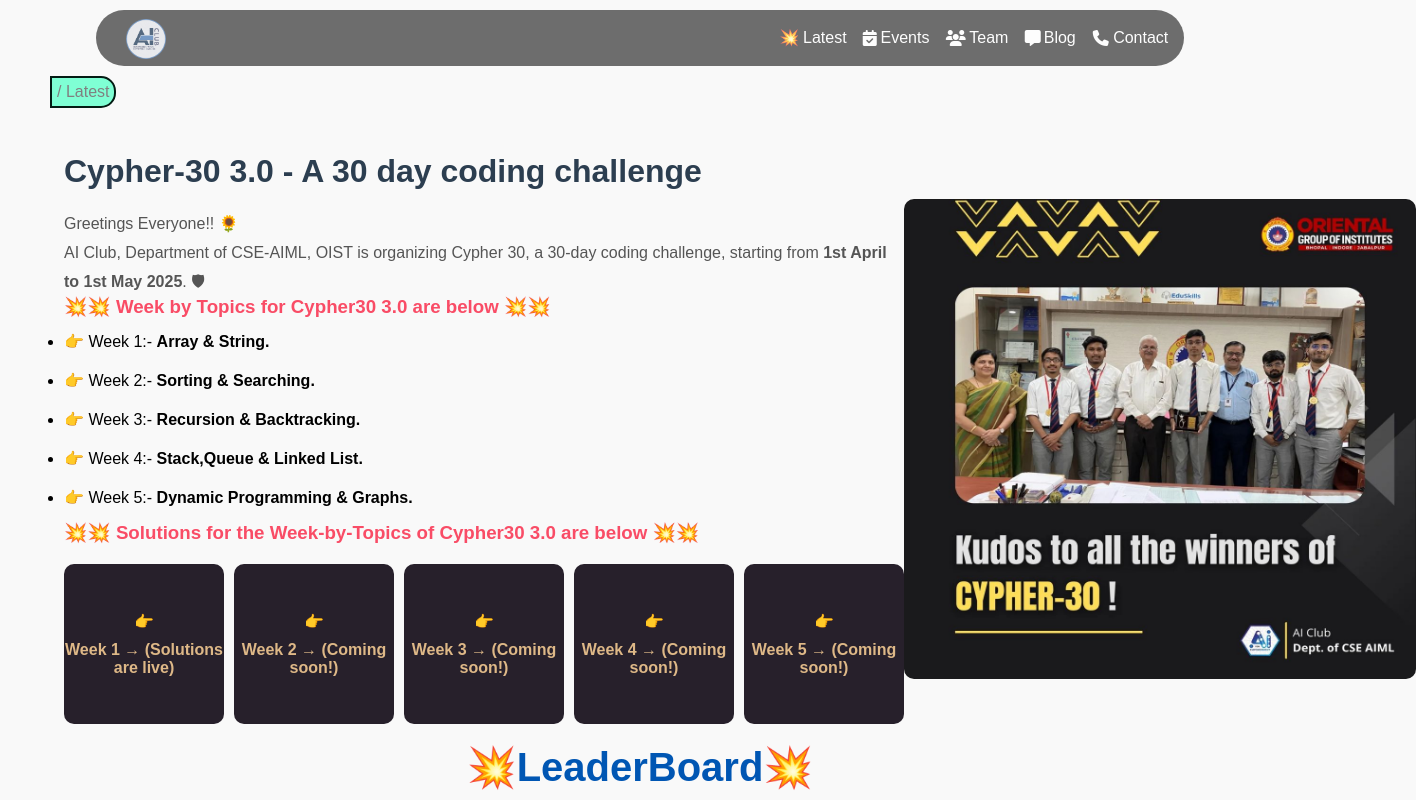
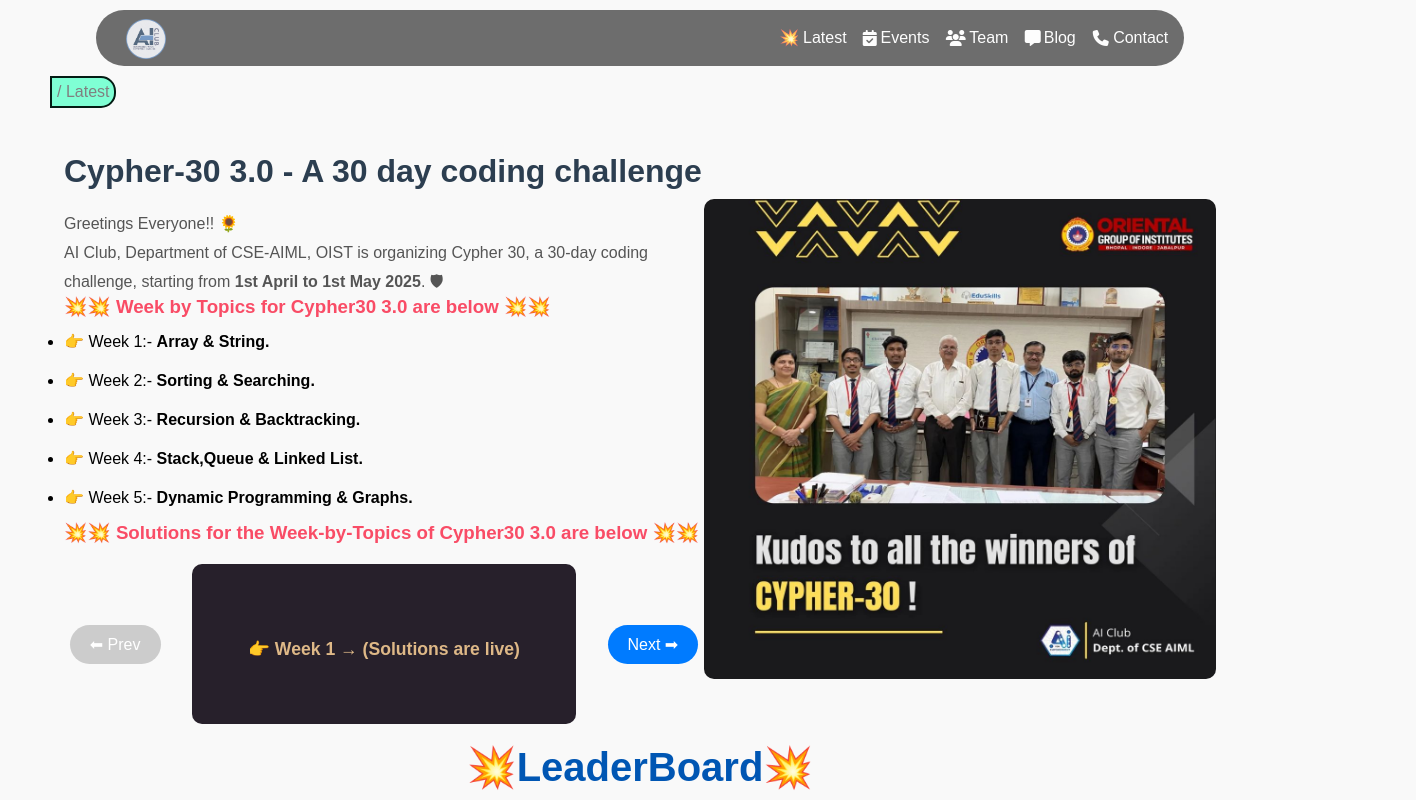
Before and after one commit to Deshbandhu01/ai-club-oist, a React (Vite) app: page /latest in a window 1280 px wide. Shown: the top 800 px of the page, 1416 px wide, since content can reach past the window. Built offline with nearby package versions, Linux system fonts and the light colour scheme.

Commit message:
first commit

```diff
--- a/src/pages/Cypher30_3.0/Cypher30_3.css
+++ b/src/pages/Cypher30_3.0/Cypher30_3.css
@@ -1,3 +1,4 @@
+/* Global Styles */
 body {
   font-family: 'Segoe UI', sans-serif;
   background-color: #f9f9f9;
@@ -6,36 +7,36 @@
   color: #333;
 }
 
-.container_cyp{
-  width:100vw;
-  margin-top:30px;
-  margin-left:5%;
+.container_cyp {
+  width: 100vw;
+  margin-top: 30px;
+  margin-left: 5%;
   display: flex;
-  padding-right:10%;
+  padding-right: 10%;
 }
 
-.cont_cypher{
+.cont_cypher {
   display: flex;
-
 }
 
-.link_name{
-  margin-bottom: 15px;;
+.link_name {
+  margin-bottom: 15px;
 }
 
-  .cy_content{
-    width:85% ;
+.cy_content {
+  width: 85%;
   display: flex;
   flex-direction: column;
-
 }
 
-.cy_content li{
-  color:black
+.cy_content li {
+  color: black;
 }
 
 h1 {
   color: #2c3e50;
+  font-size: 2em;
+  margin-bottom: 20px;
 }
 
 p, li {
@@ -54,7 +55,7 @@
 
 .register-btn {
   display: inline-block;
-    width:auto;
+  width: auto;
   margin-top: 20px;
   padding: 12px 24px;
   background-color: #007bff;
@@ -62,7 +63,6 @@
   border-radius: 8px;
   font-weight: bold;
   transition: background-color 0.3s;
-
 }
 
 .register-btn:hover {
@@ -75,101 +75,112 @@
   justify-content: center;
   text-align: center;
   align-items: center;
-    width:40vw;
-    padding:20px;
-    /* height:100vh; */
-    margin:auto;
+  width: 40vw;
+  padding: 20px;
+  margin: auto;
   border-radius: 12px;
+}
 
-  }
-  .image-section_cy img{
-    height:60vh;
-    width:40vw;
+.image-section_cy img {
+  height: 60vh;
+  width: 40vw;
   border-radius: 10px;
 }
 
-/* Responsive Design */
-@media (max-width: 900px) {
+/* Solution Section */
 
-
-  .container_cyp{
-    height:auto;
-    width:100vw;
-    margin:auto;
-    /* margin-top:15px */
-  }
-
-  .cont_cypher{
-    width:100vw;
-    height:auto;
-    display: flex;
-    flex-direction: column;
-    justify-content: center;
-    align-items: center;
-    margin: auto;
-  }
-
-  .image-section_cy{
-    margin-top: 10px;;
-    width:100vw;
-    height:auto;
-  }
-
-  .image-section_cy img{
-
-    /* height:auto; */
-    width:92vw;
-    margin:auto;
-    border-radius: 10px;
-  }
-
-
-  .Cypher30_1{
-    /* margin-top:10px; */
-    display: flex;
-    flex-direction: column;
-    width:96vw;
-  }
-}
-
-
-
-/* popups */
-
-.popup {
-  position: fixed;
-  top: 0;
-  left: 0;
-  width: 100%;
-  height: 100%;
-  background: rgba(0, 0, 0, 0.5);
+.solutions_box {
   display: flex;
   justify-content: center;
   align-items: center;
+  gap: 20px;
+  text-align: center;
+  margin-top: 20px;
+  flex-wrap: wrap;
+  width:50vw;
+
 }
 
-.popup-content {
-  background: white;
-  padding: 20px;
-  border-radius: 5px;
+.Solu_sec {
+  width: 30vw;
+  height: 20vh;
+  background-color: #27202B;
+  border-radius: 10px;
+  display: flex;
+  justify-content: center;
+  flex-direction: column;
+  align-items: center;
+  text-align: center;
+  color: red;
+  margin:auto;
+  /* margin-right: 10px;; */
+}
+
+.Solu_sec a {
+  color: burlywood;
+  font-weight: 700;
+  font-size: 1.1em;
+}
+
+/* Navigation Buttons */
+.nav-button {
+  background-color: #007BFF;
+  color: white;
+  border: none;
+  border-radius: 30px;
+  padding: 10px 20px;
+  font-size: 1em;
+  cursor: pointer;
+  transition: background 0.3s ease;
+  margin:auto;
+}
+
+.nav-button:disabled {
+  background-color: #ccc;
+  cursor: not-allowed;
+}
+
+.nav-button:hover:not(:disabled) {
+  background-color: #0056b3;
+}
+
+/* Leaderboard */
+.Leader_board {
+  margin-top: 20px;
+  display: flex;
+  flex-direction: column;
+  gap: 10px;
+}
+
+.Leader_board h2 {
+  font-size: 2.5rem;
+  color: #0056b3;
+}
+
+.Leader_board p {
   text-align: center;
 }
 
-button {
-  background-color: #007bff;
-  color: white;
-  border: none;
-  padding: 10px;
-  cursor: pointer;
-  border-radius: 5px;
+table {
+  width: 80%;
+  margin: 0 auto;
+  border-collapse: collapse;
 }
 
-button:hover {
-  background-color: #0056b3;
+th, td {
+  padding: 10px;
+  border: 1px solid #ddd;
 }
 
-/* popup */
+th {
+  background-color: #f4f4f4;
+}
 
+tr:nth-child(even) {
+  background-color: #f9f9f9;
+}
+
+/* Popup */
 .popup {
   position: fixed;
   top: 0;
@@ -204,110 +215,56 @@
   background-color: #0056b3;
 }
 
-/* Solution section */
+/* Responsive Design */
 
-.Solu_sec{
-  width:20vh;
-  height: 20vh;
-  background-color:#27202B;
-  border-radius:10px;
-  display: flex;
-  justify-content: center;
+@media (max-width: 900px) {
+  .container_cyp {
+    height: auto;
+    width: 100vw;
+    margin: auto;
     flex-direction: column;
-  align-items: center;
-  text-align: center;
-  margin: auto;
-  color:red;
-  margin-top:20px;
   }
 
-.Solu_sec a{
-  color:burlywood;
-  font-weight: 700;
+  .cont_cypher {
+    width: 100vw;
+    height: auto;
+    display: flex;
+    flex-direction: column;
+    justify-content: center;
+    align-items: center;
   }
 
-.solutions_box{
-  display:flex;
-  justify-content:center;
-  gap:10px;
-  align-items: center;
-  text-align: center;
-
+  .image-section_cy {
+    margin-top: 10px;
+    width: 100vw;
+    height: auto;
   }
 
-.Slog{
-  width:90vw;
-  display: flex;
-  justify-content: center;
-  align-items: center;
-  text-align: center;
-  margin:auto;
+  .image-section_cy img {
+    width: 92vw;
+    margin: auto;
   }
 
-/* Responsive Design Solution Sec*/
-@media (max-width: 900px) {
-  .solutions_box{
-    width:auto;
-    height: auto;
-    /* background-color:#27202B; */
-    border-radius:10px;
+  .Cypher30_1 {
     display: flex;
-    justify-content: center;
     flex-direction: column;
-    align-items: center;
-    text-align: center;
-    margin: auto;
-    color:red;
-    margin-top:20px;
+    width: 96vw;
   }
-  .Solu_sec{display: flex;
-    gap:10px;
-    width:85vw;
-    margin:auto;
-    height:30vh;
-    padding:10%
+
+  .solutions_box {
+    flex-direction: column;
+    gap: 10px;
   }
-  .Solu_sec{
+
+  .Solu_sec {
+    width: 85vw;
+    height: 30vh;
+    padding: 10%;
     font-size: 1.2rem;
   }
+
+  .nav-button {
+    width: 40vw;
+    margin: 10px 0;
   }
-
-.Leader_board{
-  margin-top:20px;
-  display: flex;
-  flex-direction: column;
-  gap:10px;
 }
-
-.Leader_board h2{
-  font-size: 2.5rem;
-  color: #0056b3;
-}
-
-.Leader_board p{
-  text-align: center;
-}
-
-table {
-  width: 80%;
-  margin: 0 auto;
-  border-collapse: collapse;
-}
-
-th, td {
-  padding: 10px;
-  border: 1px solid #ddd;
-}
-
-th {
-  background-color: #f4f4f4;
-}
-
-tr:nth-child(even) {
-  background-color: #f9f9f9;
-}
-
-h1 {
-  font-size: 2em;
-  margin-bottom: 20px;
-}
--- a/src/pages/Cypher30_3.0/Cypher30_3.jsx
+++ b/src/pages/Cypher30_3.0/Cypher30_3.jsx
@@ -1,24 +1,50 @@
-import React, { useState } from 'react';
+import React, { useState, useEffect } from 'react';
 import './Cypher30_3.css';
 import { asset } from '../../assets/asset';
 
 function Cypher30_3() {
-  // State to handle the popup
   const [showPopup, setShowPopup] = useState(false);
+  const [currentIndex, setCurrentIndex] = useState(0);
+  const [isMobile, setIsMobile] = useState(false); // ⬅️ NEW
+
+  const solutions = [
+    {
+      text: '👉 Week 1 → (Solutions are live)',
+      link: 'Solution_of_cypher30_Week_1_questions.pdf',
+      comingSoon: false,
+    },
+    {
+      text: '👉 Week 2 → (Solutions are live)',
+      link: 'Solution_of_cypher30_Week_2_questions.pdf',
+      comingSoon: false,
+    },
+    {
+      text: '👉 Week 3 → (Solutions are live)',
+      link: 'Solution_of_cypher30_Week_3_questions.pdf',
+      comingSoon: false,
+    },
+    {
+      text: '👉 Week 4 → (Coming soon!)',
+      link: '#',
+      comingSoon: true,
+    },
+    {
+      text: '👉 Week 5 → (Coming soon!)',
+      link: '#',
+      comingSoon: true,
+    }
+  ];
+
 
   const handlePopup = () => {
     setShowPopup(true);
-
-    // Hide the popup after 3 seconds
-    setTimeout(() => {
-      setShowPopup(false);
-    }, 3000);
+    setTimeout(() => setShowPopup(false), 3000);
   };
 
     // Leaderboard state
     const [players, setPlayers] = useState([
-    // { name: 'Alice', score: 120 },
-    // { name: 'Bob', score: 150 },
+      { name: 'Alice', score: 120 },
+      { name: 'Bob', score: 150 },
       // { name: 'Charlie', score: 130 },
       // { name: 'Dave', score: 110 },
     ]);
@@ -45,6 +71,16 @@
     // Sort the leaderboard data by score in descending order
     const sortedPlayers = [...players].sort((a, b) => b.score - a.score);
 
+  useEffect(() => {
+    const handleResize = () => {
+      setIsMobile(window.innerWidth < 900);
+    };
+
+    handleResize(); // Check on mount
+    window.addEventListener('resize', handleResize); // Re-check on resize
+    return () => window.removeEventListener('resize', handleResize);
+  }, []);
+
   return (
     <>
       <div className="link_name">/ Latest</div>
@@ -60,7 +96,7 @@
 
             <h3>💥💥 Week by Topics for <strong>Cypher30 3.0</strong> are below 💥💥</h3>
             <ul>
-              <li>👉 Week 1:- <strong>Array & String.</strong></li>
+              <li>👉 Week 1:- <strong >Array & String.</strong></li>
               <li>👉 Week 2:- <strong>Sorting & Searching.</strong></li>
               <li>👉 Week 3:- <strong>Recursion & Backtracking.</strong></li>
               <li>👉 Week 4:- <strong>Stack,Queue & Linked List.</strong></li>
@@ -68,27 +104,48 @@
             </ul>
 
             <h3>💥💥 Solutions for the Week-by-Topics of <strong>Cypher30 3.0</strong> are below 💥💥</h3>
+
+            {/* 👉 Solution Box */}
+            {isMobile ? (
               <div className="solutions_box">
+                {solutions.map((solution, index) => (
+                  <div className='Solu_sec' key={index}>
+                    {solution.comingSoon ? (
+                      <a href="#" onClick={handlePopup}>{solution.text}</a>
+                    ) : (
+                      <a href={solution.link} download>{solution.text}</a>
+                    )}
+                  </div>
+                ))}
+              </div>
+            ) : (
+              <div className="solutions_box">
+                <button
+                  className="nav-button"
+                  onClick={() => setCurrentIndex((prev) => Math.max(prev - 1, 0))}
+                  disabled={currentIndex === 0}
+                >
+                  ⬅ Prev
+                </button>
+
                 <div className='Solu_sec'>
-              👉 <a href="Solution_of_cypher30_Week_1_questions.pdf" download>Week 1 &rarr; (Solutions are live)</a>
-              </div>
-              <div className='Solu_sec'>
-              👉 <a href="#" onClick={handlePopup}>Week 2 &rarr; (Coming soon!)</a>
+                  {solutions[currentIndex].comingSoon ? (
+                    <a href="#" onClick={handlePopup}>{solutions[currentIndex].text}</a>
+                  ) : (
+                    <a href={solutions[currentIndex].link} download>{solutions[currentIndex].text}</a>
+                  )}
                 </div>
 
-              <div className='Solu_sec'>
-              👉 <a href="#" onClick={handlePopup}>Week 3 &rarr; (Coming soon!)</a>
+                <button
+                  className="nav-button"
+                  onClick={() => setCurrentIndex((prev) => Math.min(prev + 1, solutions.length - 1))}
+                  disabled={currentIndex === solutions.length - 1}
+                >
+                  Next ➡
+                </button>
               </div>
+            )}
 
-              <div className='Solu_sec'>
-              👉 <a href="#" onClick={handlePopup}>Week 4 &rarr; (Coming soon!)</a>
-              </div>
-
-              {/* Clickable list items for weeks without a link */}
-              <div className='Solu_sec'>
-              👉 <a href="#" onClick={handlePopup}>Week 5 &rarr; (Coming soon!)</a>
-              </div>
-              </div>
           </div>
           <div className="image-section_cy">
             <img src={asset.Cypher_30_win} alt="Cypher 30 Challenge" className='Cypher30_1' />
@@ -127,7 +184,7 @@
             ))}
           </tbody>
         </table>
-        <p>Leaderboard will be updated as soon as possible.</p>
+        <p>The leaderboard is updated every Wednesday..</p>
       </div>
     </>
   );
```
Also changed, not shown: 2 other files (tests, documents, lock files or other folders). Lines whose indentation alone changed are shown as unchanged.
